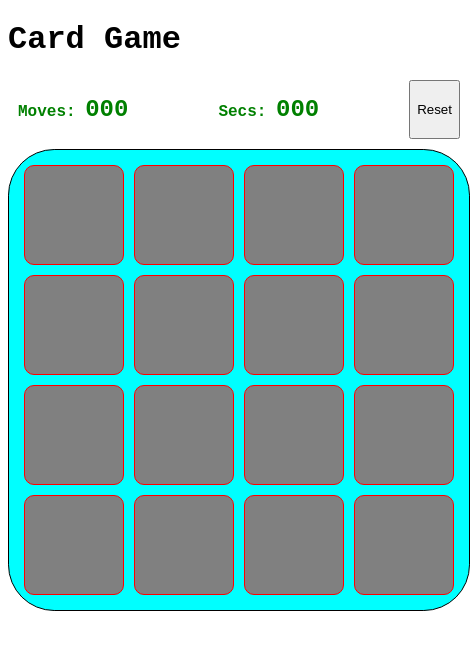
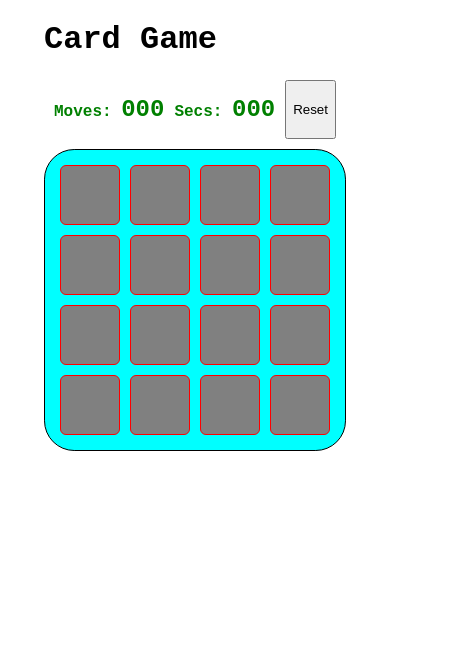
Before and after one commit to MagicMart/card-game-angular, an Angular app: page / in a window 390 px wide. Shown: the top 650 px of the page, 470 px wide, since content can reach past the window. Built offline with nearby package versions, Linux system fonts and the light colour scheme.

Commit message:
add media query

```diff
--- a/src/app/card-container/card-container.component.ts
+++ b/src/app/card-container/card-container.component.ts
@@ -11,7 +11,7 @@ export class CardContainerComponent implements OnInit {
     'cat',
     'horse',
     'mouse',
-    'butterfly',
+    'fly',
     'bird',
     'snake',
     'pig',
@@ -19,7 +19,7 @@ export class CardContainerComponent implements OnInit {
     'cat',
     'horse',
     'mouse',
-    'butterfly',
+    'fly',
     'bird',
     'snake',
     'pig',
--- a/src/app/card/card.component.css
+++ b/src/app/card/card.component.css
@@ -19,3 +19,10 @@
 .matched {
   background-color: #ccf085;
 }
+
+@media screen and (max-width: 450px) {
+  .card {
+    width: 60px;
+    height: 60px;
+  }
+}
```
